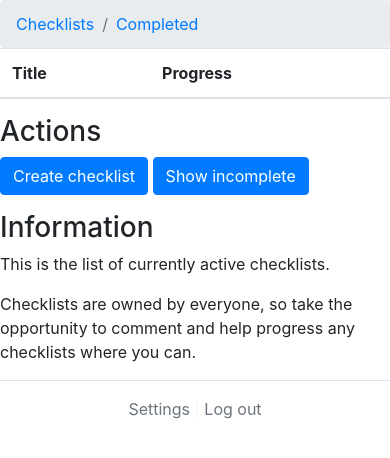
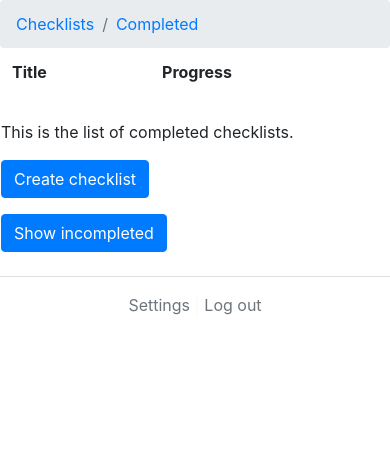
Before and after one commit to giantmade/giant-checklists, a Django app: page /checklists/complete/ in a window 390 px wide. Shown: the part 56-514 px from the top of the page. Run offline with Django 3.2, Linux system fonts and the light colour scheme; the visitor is signed in with stand-in values (Sample User, id 1); data comes from the database, SQL or seed files in the repository; data that the repository does not hold is empty.

Commit message:
Simplified checklist complete list.

```diff
--- a/core/templates/checklists/complete.html
+++ b/core/templates/checklists/complete.html
@@ -12,7 +12,7 @@
     <div class="row">
         <div class="col-md-8">
             <div class="card-box">
-                <table class="table">
+                <table class="table table-borderless">
                     <thead>
                     <tr>
                         <th>Title</th>
@@ -37,45 +37,10 @@
             </div>
         </div>
 
-        <div class="col-md-4">
-            <div class="portlet">
-                <div class="portlet-heading bg-inverse">
-                    <h3 class="portlet-title">Actions</h3>
-                    <div class="clearfix"></div>
-                </div>
-                <div id="bg-info" class="panel-collapse collapse show">
-                    <div class="portlet-body">
-                        <p>
-                            <a class="btn btn-primary m-r-10" href="{% url "checklists:create" %}">Create checklist</a>
-                            <a class="btn btn-primary" href="{% url "checklists:index" %}">Show incomplete</a>
-                        </p>
-                    </div>
-                </div>
-            </div>
-
-            <div class="portlet">
-                <div class="portlet-heading bg-inverse">
-                    <h3 class="portlet-title">Information</h3>
-                    <div class="clearfix"></div>
-                </div>
-                <div id="bg-info" class="panel-collapse collapse show">
-                    <div class="portlet-body">
-                        <p>This is the list of currently active checklists.</p>
-                        <p>Checklists are owned by everyone, so take the opportunity to comment and help progress any checklists where you can.</p>
-                    </div>
-                </div>
-            </div>
+        <div class="col-md-4 border-left pt-2 pb-2">
+            <p>This is the list of completed checklists.</p>
+            <p><a class="btn btn-primary" href="{% url "checklists:create" %}">Create checklist</a></p>
+            <p><a class="btn btn-primary" href="{% url "checklists:index" %}">Show incompleted</a></p>
         </div>
-    </div>
-
-    <!-- Edit modals. -->
-    {% for item in templates %}
-        {% include "templates/partials/_template_edit_modal.html" %}
-    {% endfor %}
-
-    <!-- Delete modals. -->
-    {% for item in templates %}
-        {% include "templates/partials/_template_delete_modal.html" %}
-    {% endfor %}
 
 {% endblock %}
```
